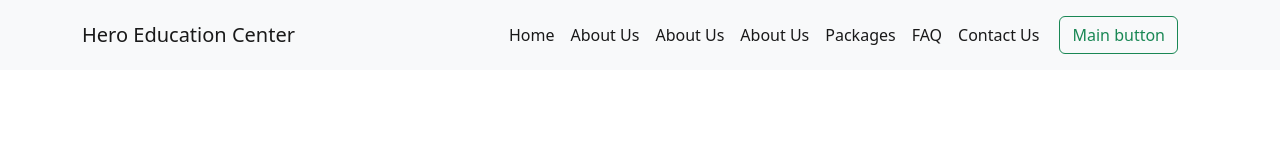
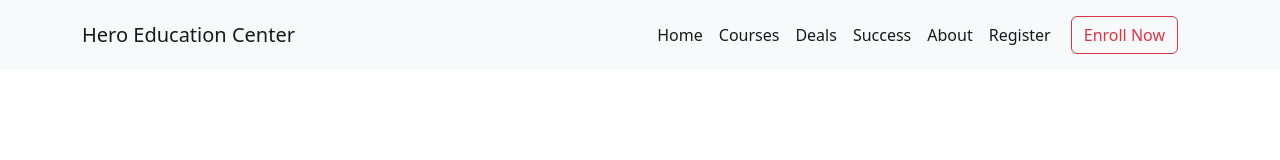
Before and after one commit to ZakariaIslamXaki/hero-education-center, a plain HTML site: page index.html in a window 1280 px wide. Drawn offline with Linux system fonts and the light colour scheme.

Commit message:
navbaar edited

```diff
--- a/index.html
+++ b/index.html
@@ -36,30 +36,29 @@
                             <a class="nav-link active" aria-current="page" href="#">Home</a>
                         </li>
                         <li class="nav-item">
-                            <a class="nav-link active" href="#about-us">About Us</a>
+                            <a class="nav-link active" href="#about-us">Courses</a>
                         </li>
                         <li class="nav-item">
-                            <a class="nav-link active" href="#about-us">About Us</a>
+                            <a class="nav-link active" href="#packages">Deals</a>
                         </li>
                         <li class="nav-item">
-                            <a class="nav-link active" href="#about-us">About Us</a>
+                            <a class="nav-link active" href="#faq">Success</a>
                         </li>
                         <li class="nav-item">
-                            <a class="nav-link active" href="#packages">Packages</a>
+                            <a class="nav-link active" href="#contact-us">About</a>
                         </li>
                         <li class="nav-item">
-                            <a class="nav-link active" href="#faq">FAQ</a>
-                        </li>
-                        <li class="nav-item">
-                            <a class="nav-link active" href="#contact-us">Contact Us</a>
+                            <a class="nav-link active" href="#contact-us">Register</a>
                         </li>
                     </ul>
                 </div>
-                <nav class="navbar bg-light">
-                    <form class="container-fluid justify-content-start">
-                        <button class="btn btn-outline-success me-2" type="button">Main button</button>
-                    </form>
-                </nav>
+                <div>
+                    <div class="navbar bg-light">
+                        <form class="container-fluid">
+                            <button class="btn btn-outline-danger me-2" type="button">Enroll Now</button>
+                        </form>
+                    </div>
+                </div>
             </div>
         </nav>
         <!-- Nav Section End -->
```
